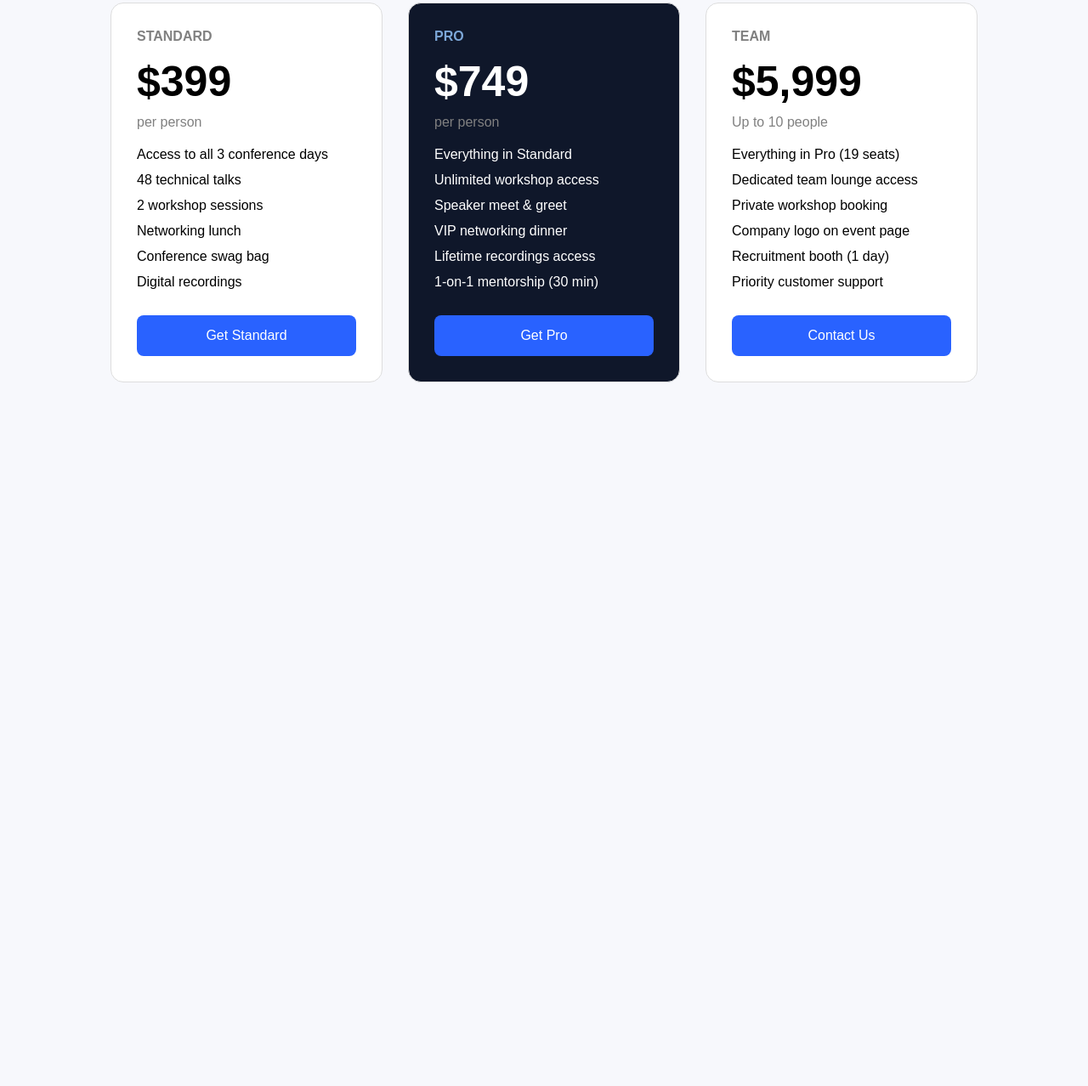
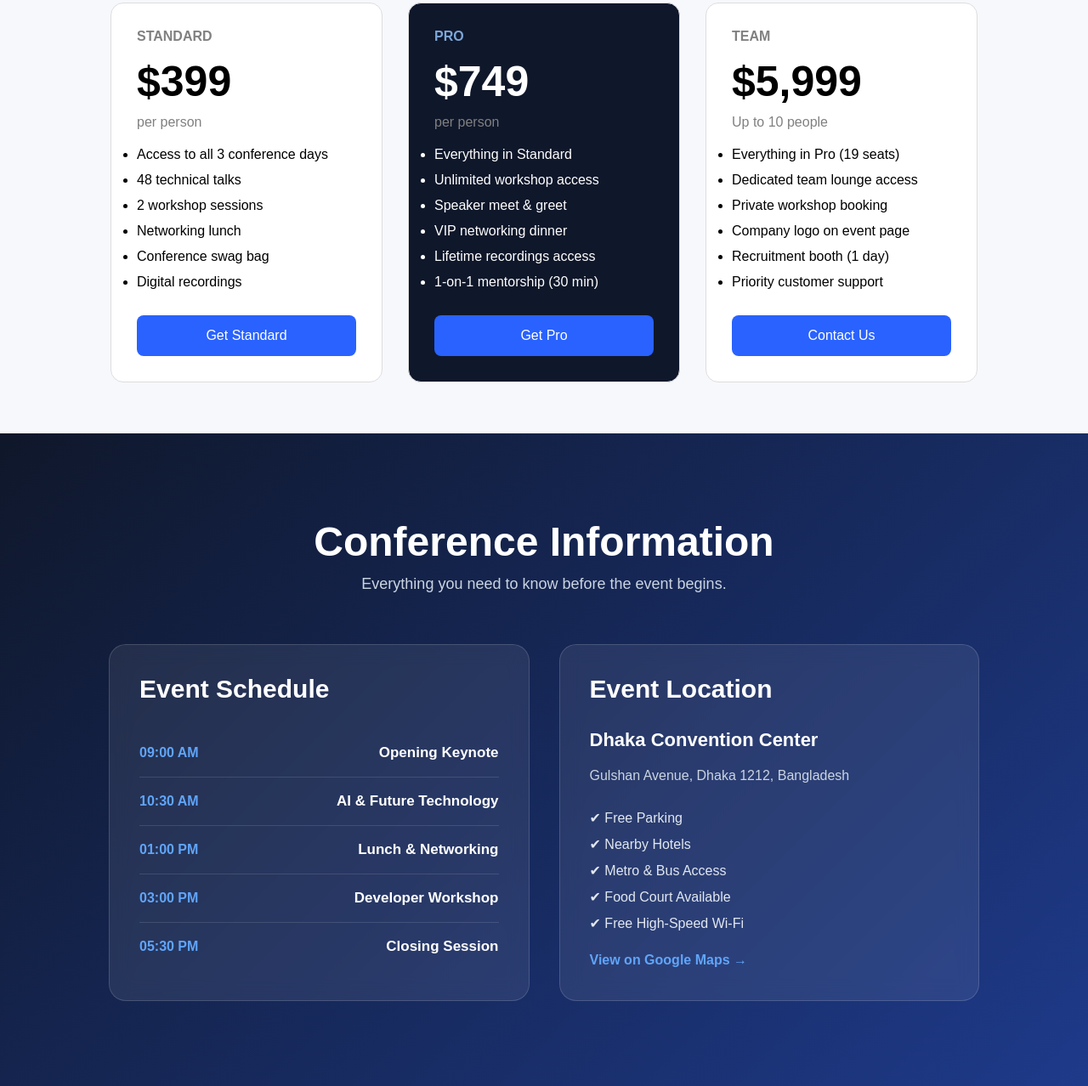
Before and after one commit to iubriyan/B14-A01-DevConf-26, a plain HTML site: page index.html in a window 1280 px wide. Shown: the part 2254-3532 px from the top of the page at 85% size. Before the commit the page ends 2764 px from the top, so only its background shows below. Drawn offline with Linux system fonts and the light colour scheme.

Commit message:
something missing section added by chatgpt

```diff
--- a/index.html
+++ b/index.html
@@ -159,6 +159,121 @@
 
   <!-- subscription section end -->
 
+ <!-- ===============================
+   Something Missing Section Style
+        Copy From ChatGPT
+================================ -->
+
+  <section class="event-section">
+
+    <div class="event-title">
+      <h2>Conference Information</h2>
+      <p>Everything you need to know before the event begins.</p>
+    </div>
+
+    <div class="event-container">
+
+      <!-- Schedule -->
+
+      <div class="event-card">
+
+        <h3>Event Schedule</h3>
+
+        <div class="event-item">
+          <span>09:00 AM</span>
+          <h4>Opening Keynote</h4>
+        </div>
+
+        <div class="event-item">
+          <span>10:30 AM</span>
+          <h4>AI & Future Technology</h4>
+        </div>
+
+        <div class="event-item">
+          <span>01:00 PM</span>
+          <h4>Lunch & Networking</h4>
+        </div>
+
+        <div class="event-item">
+          <span>03:00 PM</span>
+          <h4>Developer Workshop</h4>
+        </div>
+
+        <div class="event-item">
+          <span>05:30 PM</span>
+          <h4>Closing Session</h4>
+        </div>
+
+      </div>
+
+
+      <!-- Location -->
+
+      <div class="event-card">
+
+        <h3>Event Location</h3>
+
+        <div class="location-box">
+
+          <h4>Dhaka Convention Center</h4>
+
+          <p>
+            Gulshan Avenue,
+            Dhaka 1212,
+            Bangladesh
+          </p>
+
+          <ul>
+
+            <li>✔ Free Parking</li>
+
+            <li>✔ Nearby Hotels</li>
+
+            <li>✔ Metro & Bus Access</li>
+
+            <li>✔ Food Court Available</li>
+
+            <li>✔ Free High-Speed Wi-Fi</li>
+
+          </ul>
+
+          <a href="#">View on Google Maps →</a>
+
+        </div>
+
+      </div>
+
+    </div>
+
+  </section>
+
+
+<!-- Something Missing Section End -->
+
+
+
+
+
+
+
+
+
+
+
+
+
+
+
+
+
+
+
+
+
+
+
+
+
 
 
 
--- a/style.css
+++ b/style.css
@@ -198,7 +198,6 @@ body {
 }
 
 .common-card ul {
-  list-style: none;
   margin-bottom: 30px;
 }
 
@@ -230,3 +229,159 @@ body {
 }
 
 /* subscription section end */
+
+/* ===============================
+   Something Missing Section Style
+        Copy From ChatGPT
+================================ */
+
+/* Conference Information */
+
+.event-section {
+  padding: 100px 10%;
+  background: linear-gradient(135deg, #0f172a, #1e3a8a);
+}
+
+.event-title {
+  text-align: center;
+  margin-bottom: 60px;
+}
+
+.event-title h2 {
+  font-size: 48px;
+  color: #fff;
+  margin-bottom: 12px;
+}
+
+.event-title p {
+  color: #cbd5e1;
+  font-size: 18px;
+}
+
+.event-container {
+  display: grid;
+  grid-template-columns: repeat(auto-fit, minmax(350px, 1fr));
+  gap: 35px;
+}
+
+.event-card {
+  background: rgba(255, 255, 255, 0.08);
+  backdrop-filter: blur(12px);
+
+  border: 1px solid rgba(255, 255, 255, 0.15);
+
+  border-radius: 20px;
+
+  padding: 35px;
+
+  transition: 0.35s;
+}
+
+.event-card:hover {
+  transform: translateY(-10px);
+
+  border-color: #3b82f6;
+
+  box-shadow: 0 15px 40px rgba(59, 130, 246, 0.25);
+}
+
+.event-card h3 {
+  color: #fff;
+  font-size: 30px;
+
+  margin-bottom: 30px;
+}
+
+/* Schedule */
+
+.event-item {
+  display: flex;
+
+  justify-content: space-between;
+
+  align-items: center;
+
+  padding: 18px 0;
+
+  border-bottom: 1px solid rgba(255, 255, 255, 0.12);
+}
+
+.event-item:last-child {
+  border: none;
+}
+
+.event-item span {
+  color: #60a5fa;
+
+  font-weight: bold;
+
+  font-size: 16px;
+}
+
+.event-item h4 {
+  color: #fff;
+
+  font-size: 17px;
+
+  text-align: right;
+}
+
+/* Location */
+
+.location-box h4 {
+  color: #fff;
+
+  font-size: 22px;
+
+  margin-bottom: 15px;
+}
+
+.location-box p {
+  color: #cbd5e1;
+
+  line-height: 1.8;
+
+  margin-bottom: 25px;
+}
+
+.location-box ul {
+  list-style: none;
+
+  margin-bottom: 25px;
+}
+
+.location-box ul li {
+  color: #e2e8f0;
+
+  margin: 12px 0;
+}
+
+.location-box a {
+  display: inline-block;
+
+  color: #60a5fa;
+
+  text-decoration: none;
+
+  font-weight: 600;
+}
+
+.location-box a:hover {
+  color: #93c5fd;
+}
+
+/* Mobile */
+
+@media (max-width: 768px) {
+  .event-section {
+    padding: 70px 20px;
+  }
+
+  .event-title h2 {
+    font-size: 36px;
+  }
+
+  .event-title p {
+    font-size: 16px;
+  }
+}
```
